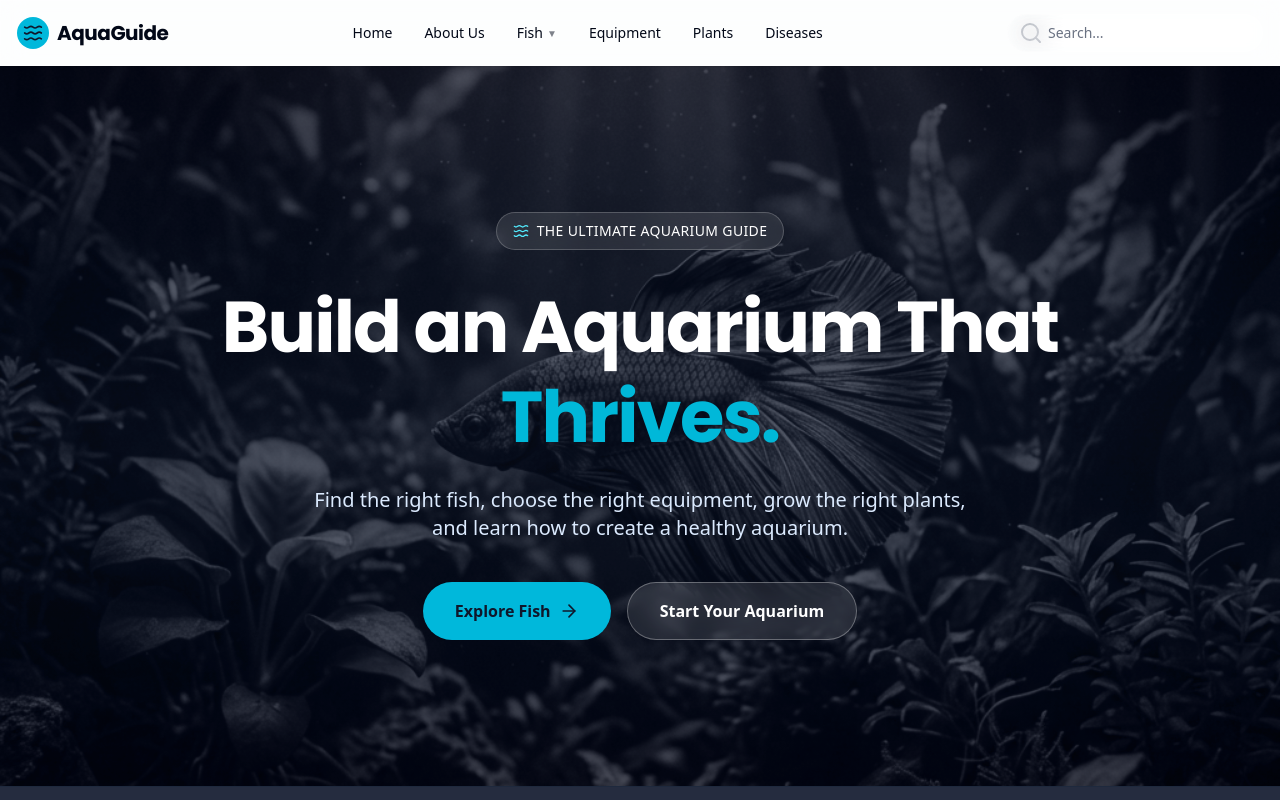
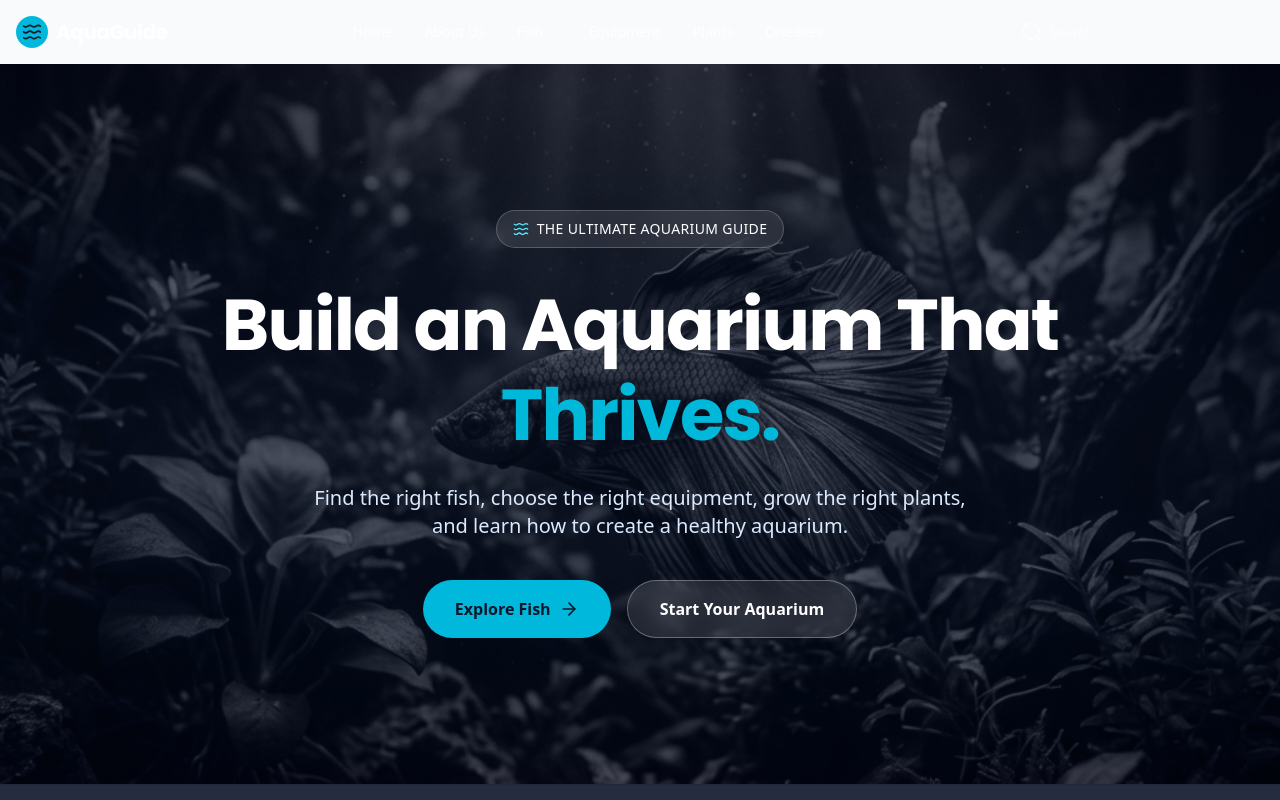
Before and after one commit to roshan773/AquaVersa, a Next.js app: page / in a window 1280 px wide. Shown: the top 800 px of the page. Built offline with nearby package versions, Linux system fonts and the light colour scheme.

Commit message:
style: implement dynamic transparent scroll behavior for navbar

```diff
--- a/components/navbar/Navbar.tsx
+++ b/components/navbar/Navbar.tsx
@@ -1,19 +1,18 @@
 "use client";
 
-import { useState } from "react";
+import { useState, useEffect } from "react";
 import { useRouter } from "next/navigation";
 import Link from "next/link";
 import { motion, AnimatePresence } from "framer-motion";
 import { Droplets, Fish, Search, Menu, X, Waves, Anchor, Settings } from "lucide-react";
 import Image from "next/image";
-import { equipmentData } from "@/data/equipment";
 
 export default function Navbar() {
   const router = useRouter();
   const [searchQuery, setSearchQuery] = useState("");
   const [isMobileMenuOpen, setIsMobileMenuOpen] = useState(false);
   const [activeDropdown, setActiveDropdown] = useState<string | null>(null);
-  const [showSearch, setShowSearch] = useState(false);
+  const [isScrolled, setIsScrolled] = useState(false);
 
   const toggleMobileMenu = () => setIsMobileMenuOpen(!isMobileMenuOpen);
 
@@ -25,29 +24,62 @@ export default function Navbar() {
     }
   };
 
+  useEffect(() => {
+    const handleScroll = () => {
+      if (window.scrollY > 20) {
+        setIsScrolled(true);
+      } else {
+        setIsScrolled(false);
+      }
+    };
+    handleScroll();
+    window.addEventListener("scroll", handleScroll);
+    return () => window.removeEventListener("scroll", handleScroll);
+  }, []);
+
+  const linkClass = `text-sm font-medium transition-colors duration-300 ${
+    isScrolled
+      ? "text-slate-700 dark:text-slate-200 hover:text-cyan-600 dark:hover:text-cyan-400"
+      : "text-white/95 hover:text-cyan-300"
+  }`;
+
+  const btnClass = `text-sm font-medium transition-colors duration-300 flex items-center gap-1 ${
+    isScrolled
+      ? "text-slate-700 dark:text-slate-200 hover:text-cyan-600 dark:hover:text-cyan-400"
+      : "text-white/95 hover:text-cyan-300"
+  }`;
+
   return (
-    <nav className="sticky top-0 z-50 w-full glass border-b border-border shadow-sm">
+    <nav className={`sticky top-0 z-50 w-full transition-all duration-300 ${
+      isScrolled
+        ? "glass border-b border-border shadow-sm"
+        : "bg-transparent border-transparent shadow-none"
+    }`}>
       <div className="container mx-auto px-4 h-16 flex items-center justify-between">
         {/* Logo */}
         <Link href="/" className="flex items-center gap-2 group">
           <div className="bg-cyan-500 p-1.5 rounded-lg group-hover:bg-cyan-400 transition-colors">
             <Waves className="w-5 h-5 text-slate-900" />
           </div>
-          <span className="font-poppins font-bold text-xl tracking-tight">AquaGuide</span>
+          <span className={`font-poppins font-bold text-xl tracking-tight transition-colors duration-300 ${
+            isScrolled ? "text-slate-900 dark:text-white" : "text-white"
+          }`}>
+            AquaGuide
+          </span>
         </Link>
 
         {/* Desktop Navigation */}
         <div className="hidden md:flex items-center gap-8">
-          <Link href="/" className="text-sm font-medium hover:text-cyan-600 transition-colors">Home</Link>
-          <Link href="/about" className="text-sm font-medium hover:text-cyan-600 transition-colors">About Us</Link>
+          <Link href="/" className={linkClass}>Home</Link>
+          <Link href="/about" className={linkClass}>About Us</Link>
 
           <div
             className="relative h-16 flex items-center"
             onMouseEnter={() => setActiveDropdown('fish')}
             onMouseLeave={() => setActiveDropdown(null)}
           >
-            <button className="text-sm font-medium hover:text-cyan-600 transition-colors flex items-center gap-1">
-              Fish <span className="text-[10px] opacity-50">▼</span>
+            <button className={btnClass}>
+              Fish <span className="text-[10px] opacity-60">▼</span>
             </button>
             <AnimatePresence>
               {activeDropdown === 'fish' && (
@@ -56,7 +88,7 @@ export default function Navbar() {
                   animate={{ opacity: 1, y: 0, scale: 1 }}
                   exit={{ opacity: 0, y: 10, scale: 0.95 }}
                   transition={{ duration: 0.2 }}
-                  className="absolute top-16 left-1/2 -translate-x-1/2 w-[800px] bg-white/95 dark:bg-gray-800/95 backdrop-blur-sm border border-gray-200 dark:border-gray-700 rounded-lg p-6 shadow-sm grid grid-cols-2 gap-6 z-50"
+                  className="absolute top-16 left-1/2 -translate-x-1/2 w-[800px] bg-white/95 dark:bg-gray-800/95 backdrop-blur-sm border border-gray-200 dark:border-gray-700 rounded-lg p-6 shadow-sm grid grid-cols-2 gap-6 z-50 animate-in fade-in zoom-in-95 duration-200"
                 >
                   <Link href="/fish/freshwater" className="group flex flex-col gap-3 p-4 rounded-xl hover:bg-white/50 dark:hover:bg-black/30 transition-all border border-transparent hover:border-border text-gray-900 dark:text-gray-100">
                     <div className="relative w-full h-32 rounded-lg overflow-hidden bg-blue-100 dark:bg-blue-950">
@@ -100,25 +132,32 @@ export default function Navbar() {
             </AnimatePresence>
           </div>
 
-          <Link href="/equipment" className="text-sm font-medium hover:text-cyan-600 transition-colors">Equipment</Link>
-
-          <Link href="/plants" className="text-sm font-medium hover:text-cyan-600 transition-colors">Plants</Link>
-          <Link href="/diseases" className="text-sm font-medium hover:text-cyan-600 transition-colors">Diseases</Link>
+          <Link href="/equipment" className={linkClass}>Equipment</Link>
+          <Link href="/plants" className={linkClass}>Plants</Link>
+          <Link href="/diseases" className={linkClass}>Diseases</Link>
         </div>
 
         {/* Modern Search Bar */}
         <div className="flex items-center gap-4">
           <form onSubmit={handleSearchSubmit} className="relative">
-              <Search className="absolute left-3 top-1/2 transform -translate-y-1/2 text-gray-500" />
+            <Search className={`absolute left-3 top-1/2 transform -translate-y-1/2 transition-colors duration-300 ${
+              isScrolled ? "text-slate-400" : "text-white/60"
+            }`} />
             <input
               type="text"
               placeholder="Search..."
               value={searchQuery}
               onChange={(e) => setSearchQuery(e.target.value)}
-                className="pl-10 pr-3 py-2 rounded-full bg-white/20 backdrop-blur-md border border-white/30 text-sm text-gray-900 placeholder-gray-500 focus:outline-none focus:ring-2 focus:ring-cyan-500"
+              className={`pl-10 pr-3 py-2 rounded-full border text-sm transition-all duration-300 focus:outline-none focus:ring-2 focus:ring-cyan-500 ${
+                isScrolled
+                  ? "bg-slate-100 dark:bg-slate-900 text-slate-900 dark:text-white placeholder-slate-400 border-border"
+                  : "bg-white/10 text-white placeholder-white/50 border-white/20 focus:bg-white/20"
+              }`}
             />
           </form>
-            <button className="md:hidden p-2 rounded-full hover:bg-muted transition-colors" onClick={toggleMobileMenu}>
+          <button className={`md:hidden p-2 rounded-full transition-colors ${
+            isScrolled ? "hover:bg-muted text-slate-800 dark:text-slate-200" : "hover:bg-white/15 text-white"
+          }`} onClick={toggleMobileMenu}>
             {isMobileMenuOpen ? <X className="w-5 h-5" /> : <Menu className="w-5 h-5" />}
           </button>
         </div>
@@ -134,21 +173,22 @@ export default function Navbar() {
             className="md:hidden bg-background border-t border-border overflow-hidden"
           >
             <div className="flex flex-col p-4 gap-4">
-              <Link href="/" className="font-medium p-2 rounded-md hover:bg-muted">Home</Link>
-              <Link href="/about" className="font-medium p-2 rounded-md hover:bg-muted">About Us</Link>
+              <Link href="/" className="font-medium p-2 rounded-md hover:bg-muted" onClick={toggleMobileMenu}>Home</Link>
+              <Link href="/about" className="font-medium p-2 rounded-md hover:bg-muted" onClick={toggleMobileMenu}>About Us</Link>
               <div className="font-medium p-2 rounded-md">
                 <span className="text-muted-foreground mb-2 block text-sm">Fish</span>
                 <div className="flex flex-col gap-2 pl-4 border-l-2 border-muted">
-                  <Link href="/fish/freshwater" className="p-2 hover:bg-muted rounded-md flex items-center gap-2">
+                  <Link href="/fish/freshwater" className="p-2 hover:bg-muted rounded-md flex items-center gap-2" onClick={toggleMobileMenu}>
                     <Droplets className="w-4 h-4 text-cyan-500" /> Freshwater
                   </Link>
-                  <Link href="/fish/saltwater" className="p-2 hover:bg-muted rounded-md flex items-center gap-2">
+                  <Link href="/fish/saltwater" className="p-2 hover:bg-muted rounded-md flex items-center gap-2" onClick={toggleMobileMenu}>
                     <Anchor className="w-4 h-4 text-blue-500" /> Saltwater
                   </Link>
                 </div>
               </div>
-              <Link href="/equipment" className="font-medium p-2 rounded-md hover:bg-muted">Equipment</Link>
-              <Link href="/plants" className="font-medium p-2 rounded-md hover:bg-muted">Plants</Link>
+              <Link href="/equipment" className="font-medium p-2 rounded-md hover:bg-muted" onClick={toggleMobileMenu}>Equipment</Link>
+              <Link href="/plants" className="font-medium p-2 rounded-md hover:bg-muted" onClick={toggleMobileMenu}>Plants</Link>
+              <Link href="/diseases" className="font-medium p-2 rounded-md hover:bg-muted" onClick={toggleMobileMenu}>Diseases</Link>
             </div>
           </motion.div>
         )}
```
Lines whose indentation alone changed are shown as unchanged.
